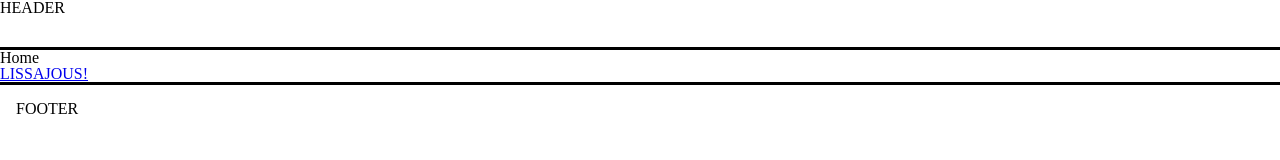
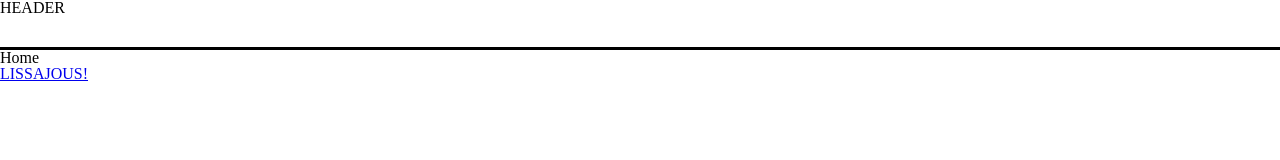
Before and after one commit to ellliot-e/ellliot-e.github.io, a Gatsby site: page / in a window 1280 px wide. Built offline with nearby package versions, Linux system fonts and the light colour scheme; Gatsby itself is replaced by a stand-in of ours.

Commit message:
simplify

```diff
--- a/src/components/layout.js
+++ b/src/components/layout.js
@@ -3,8 +3,6 @@ import PropTypes from "prop-types";
 import styled from "styled-components";
 
 const Wrapper = styled.div`
-  display: flex;
-  flex-direction: column;
   min-height: 100%;
 `;
 
@@ -13,17 +11,10 @@ const Header = styled.header`
   border-bottom: 3px solid black;
 `;
 
-const Footer = styled.footer`
-  padding: 16px;
-  border-top: 3px solid black;
-  margin-top: auto;
-`;
-
 const Layout = ({ children }) => (
   <Wrapper>
     <Header>HEADER</Header>
       {children}
-    <Footer>FOOTER</Footer>
   </Wrapper>
 );
 
--- a/src/styles/global-style.js
+++ b/src/styles/global-style.js
@@ -17,12 +17,10 @@ export const GlobalStyle = createGlobalStyle`
     --hover-stroke: calc(var(--stroke) + var(--add-stroke));
   }
 
-  html {
-    height: 100%;
-  }
-
+  html,
   body {
     background-color: var(--background);
     height: 100%;
+    margin: 0;
   }
 `
```
Also changed, not shown: index.html (deleted, +0 -11 lines), src/pages/lissajous.js (+11 -4 lines).
